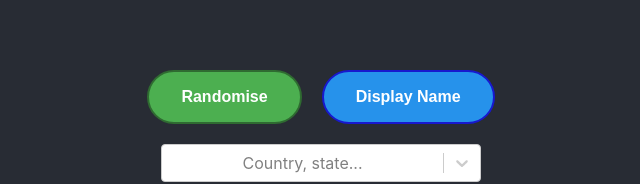
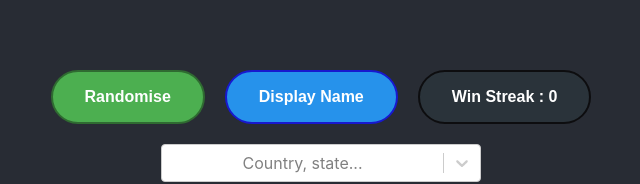
Before and after one commit to jocelyn-q/worldle, a React (Create React App) app: page / in a window 1280 px wide. Shown: the part 535-719 px from the top of the page, without its empty margins (319-959 px from the left). Built offline with nearby package versions, Linux system fonts and the light colour scheme.

Commit message:
[ADD] Win Streak Btn

```diff
--- a/src/components/flag.css
+++ b/src/components/flag.css
@@ -33,6 +33,10 @@
   font-weight: bold;
 }
 
+.clickable {
+  cursor: pointer;
+}
+
 .green {
   background-color: #4caf50;
   border-color: #2f6b31;
@@ -43,6 +47,11 @@
   border-color: #1818ce;
 }
 
+.grey {
+  background-color: #2a333a;
+  border-color: #0d0d0f;
+}
+
 .country-name {
   color: white;
   font-size: 32px;
--- a/src/components/flag.tsx
+++ b/src/components/flag.tsx
@@ -9,6 +9,7 @@ function Flag() {
   const [countryCode, setCountryCode] = useState('');
   const [countryFlagUrl, setCountryFlagUrl] = useState('');
   const [displayName, setDisplayName] = useState(false);
+  const [winStreak, setWinStreak] = useState(0);
 
   useEffect(() => {
     setCountryFlagUrl(getRandomUrl());
@@ -46,6 +47,10 @@ function Flag() {
     setDisplayName(!displayName);
   }
 
+  const increaseWinStreak = () => {
+    setWinStreak((streak) => streak + 1);
+  };
+
   return (
     <div className="countryFlag">
       <div className="flag">
@@ -53,14 +58,17 @@ function Flag() {
       </div>
       <span className="country-name">{displayName ? countries[countryCode] : ''}</span>
       <div className="btn-group">
-        <button className="btn green" type="button" onClick={handleRandomiseClick}>
+        <button className="btn clickable green" type="button" onClick={handleRandomiseClick}>
           Randomise
         </button>
-        <button className="btn blue" type="button" onClick={handleDisplayName}>
+        <button className="btn clickable blue" type="button" onClick={handleDisplayName}>
           Display Name
         </button>
+        <button className="btn grey" type="button">
+          Win Streak : {winStreak}
+        </button>
       </div>
-      <Submit key={countryCode} countries={countries} countryCode={countryCode} />
+      <Submit key={countryCode} countries={countries} countryCode={countryCode} increaseWinStreak={increaseWinStreak} />
     </div>
   );
 }
--- a/src/components/submit.tsx
+++ b/src/components/submit.tsx
@@ -6,9 +6,10 @@ import './submit.css';
 type SubmitProps = {
   countries: { [key: string]: string };
   countryCode: string;
+  increaseWinStreak: any;
 };
 
-function Submit({ countries, countryCode }: SubmitProps) {
+function Submit({ countries, countryCode, increaseWinStreak }: SubmitProps) {
   const [currentAnswer, setCurrentAnswer] = useState('');
   const [isCorrectAnswer, setIsCorrectAnswer] = useState(false);
 
@@ -17,6 +18,7 @@ function Submit({ countries, countryCode }: SubmitProps) {
     console.log(countryCode);
     const isCorrect = answer.toLowerCase() === countries[countryCode].toLowerCase();
     console.log('isCorrect', isCorrect);
+    if (isCorrect) increaseWinStreak();
     setIsCorrectAnswer(isCorrect);
   }
 
```
